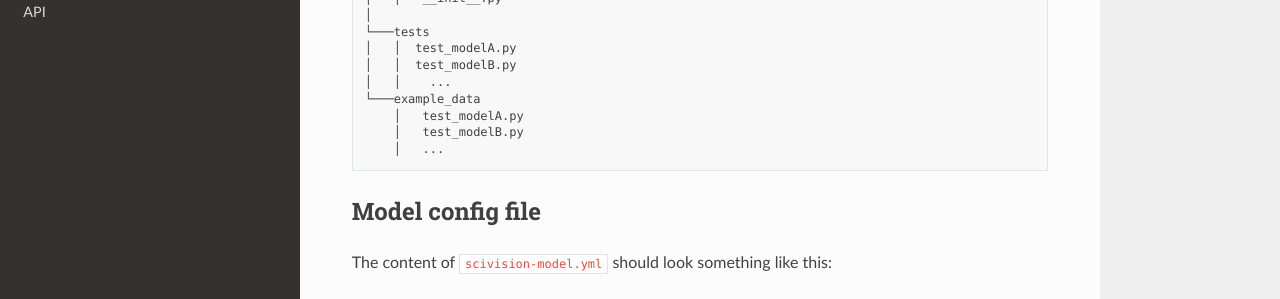
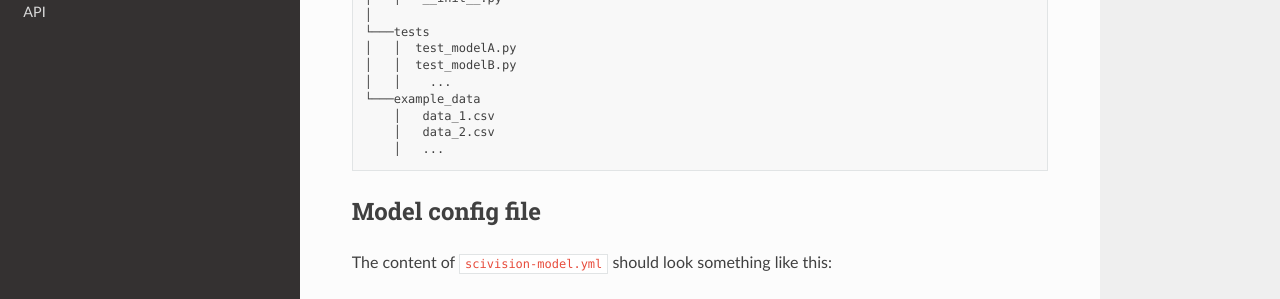
Before and after one commit to alan-turing-institute/scivision, a Sphinx documentation site: the page built from docs/model_repository_template.md, in a window 1280 px wide and 900 px high, scrolled down 581 px. Shown: the part 420-719 px from the top of the window. Built offline with Sphinx 7.4.7 and the Read the Docs theme 2.0.0, drawn with Linux system fonts in a browser that asks for light colours; some of the changed text lies outside the part shown.

Commit message:
modify data names

````diff
--- a/docs/model_repository_template.md
+++ b/docs/model_repository_template.md
@@ -40,8 +40,8 @@ exampleuser/comp_vis
 │   │  test_modelB.py
 │   │    ...
 └───example_data
-    │   test_modelA.py
-    │   test_modelB.py
+    │   data_1.csv
+    │   data_2.csv
     │   ...
 ```
 
````
